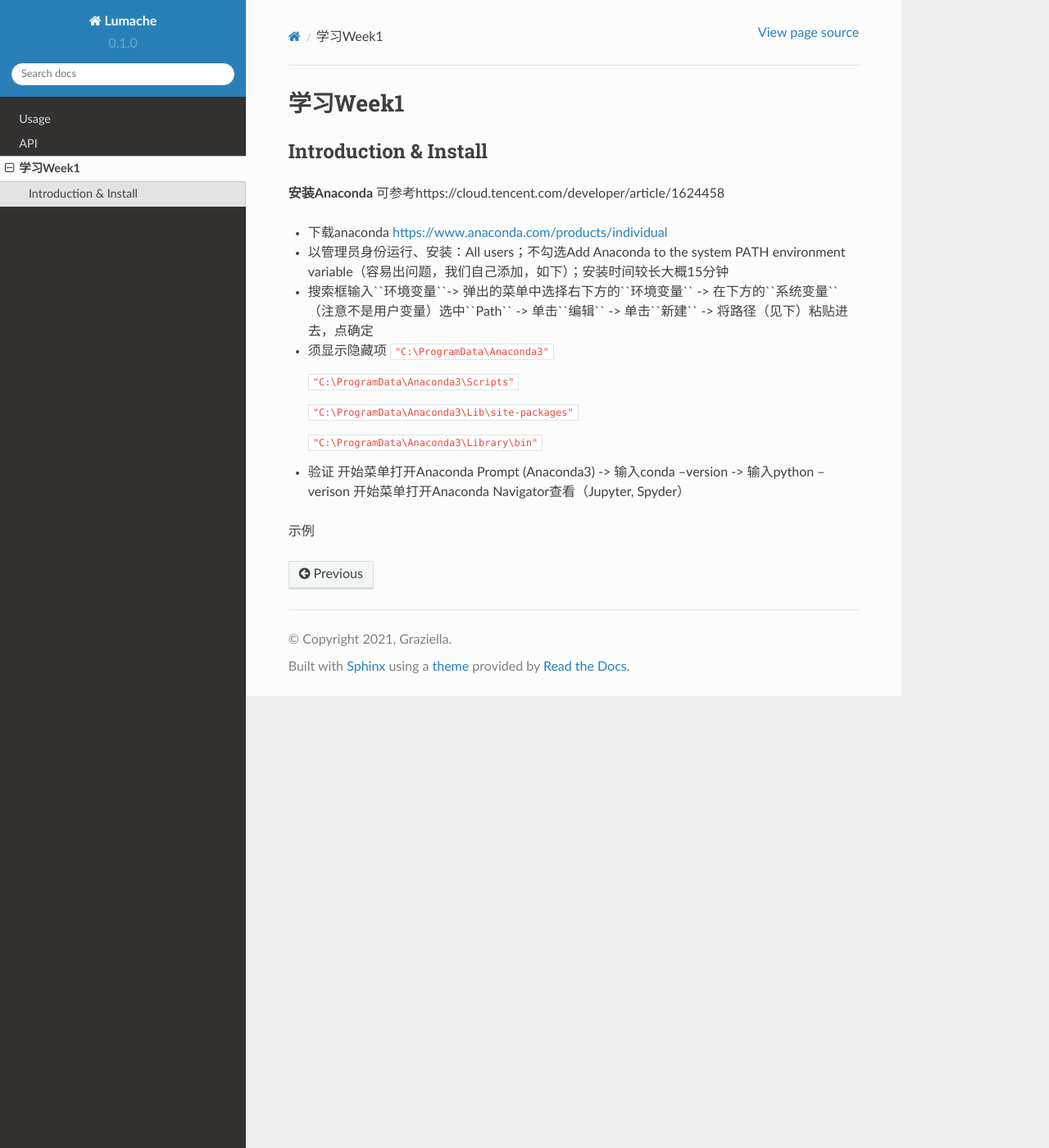
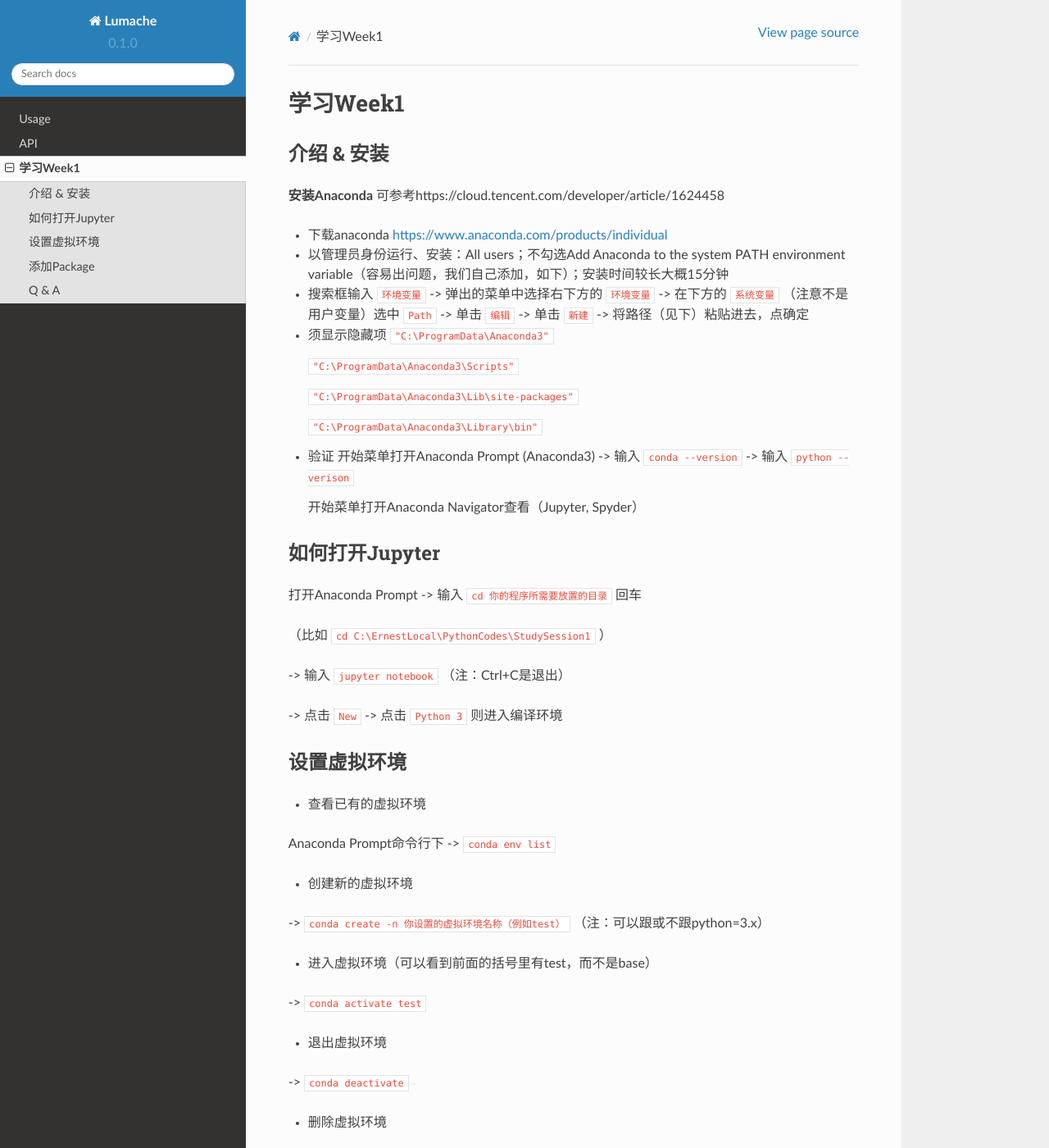
Before and after one commit to sandaowu/IACCS-Python-Study, a Sphinx documentation site: the page built from docs/source/study1.rst, in a window 1280 px wide and 1400 px high. Shown: the whole window at 82% size. Built offline with Sphinx 7.4.7 and the Read the Docs theme 2.0.0, drawn with Linux system fonts in a browser that asks for light colours; some of the changed text lies outside the part shown.

Commit message:
Update study1.rst
IACCS Python Study - Week 1

```diff
--- a/docs/source/study1.rst
+++ b/docs/source/study1.rst
@@ -3,14 +3,14 @@
 
 .. _introduction:
 
-Introduction & Install
+介绍 & 安装
 ------------
 **安装Anaconda**
 可参考https://cloud.tencent.com/developer/article/1624458
 
 * 下载anaconda https://www.anaconda.com/products/individual
 * 以管理员身份运行、安装：All users；不勾选Add Anaconda to the system PATH environment variable（容易出问题，我们自己添加，如下）；安装时间较长大概15分钟
-* 搜索框输入``环境变量``-> 弹出的菜单中选择右下方的``环境变量``  -> 在下方的``系统变量``（注意不是用户变量）选中``Path`` -> 单击``编辑`` -> 单击``新建`` -> 将路径（见下）粘贴进去，点确定
+* 搜索框输入 ``环境变量`` -> 弹出的菜单中选择右下方的 ``环境变量`` -> 在下方的 ``系统变量`` （注意不是用户变量）选中 ``Path`` -> 单击 ``编辑`` -> 单击 ``新建`` -> 将路径（见下）粘贴进去，点确定
 * 须显示隐藏项
   ``"C:\ProgramData\Anaconda3"``
 
@@ -19,7 +19,74 @@ Introduction & Install
   ``"C:\ProgramData\Anaconda3\Lib\site-packages"``
 
   ``"C:\ProgramData\Anaconda3\Library\bin"``
-* 验证  开始菜单打开Anaconda Prompt (Anaconda3) -> 输入conda --version -> 输入python --verison 开始菜单打开Anaconda Navigator查看（Jupyter, Spyder）
+* 验证
+  开始菜单打开Anaconda Prompt (Anaconda3) -> 输入 ``conda --version`` -> 输入 ``python --verison``
+
+  开始菜单打开Anaconda Navigator查看（Jupyter, Spyder）
+
+如何打开Jupyter
+------------------
+打开Anaconda Prompt -> 输入 ``cd 你的程序所需要放置的目录`` 回车
+
+（比如 ``cd C:\ErnestLocal\PythonCodes\StudySession1`` ）
+
+-> 输入 ``jupyter notebook`` （注：Ctrl+C是退出）
+
+-> 点击 ``New`` -> 点击 ``Python 3`` 则进入编译环境
+
+设置虚拟环境
+---------------
+* 查看已有的虚拟环境
+
+Anaconda Prompt命令行下 -> ``conda env list``
+
+* 创建新的虚拟环境
+
+-> ``conda create -n 你设置的虚拟环境名称（例如test）`` （注：可以跟或不跟python=3.x）
+
+* 进入虚拟环境（可以看到前面的括号里有test，而不是base）
+
+-> ``conda activate test``
+
+* 退出虚拟环境
+
+-> ``conda deactivate``
+
+* 删除虚拟环境
+
+-> ``conda remove -n 虚拟环境名称 --all``
+
+添加Package
+-------------
+Anaconda Prompt切换到你需要安装package到的环境中（可以是虚拟环境，可以是base）
+（！！！一定要用管理员权限打开，否则例如pandas都无法安装）
+
+-> conda install 后面跟命令（例如： ``conda install pandas`` ）
+
+常用的package安装：
+
+-> ``conda install pandas``
+
+-> ``conda install -c openbabel openbabel``
+
+-> ``conda install -c rdkit rdkit``
+
+Q & A
+-----
+* 解决Anaconda Prompt里可以导入某package，但jupyter里不能导入的问题（比如rdkit），参考https://www.pianshen.com/article/3252266007/
+
+-> ``conda install ipykernel``
+
+-> ``conda install -n 虚拟环境名称 ipykernel`` （在虚拟环境中安装）
+
+-> ``conda activate 虚拟环境名称``
+
+-> ``python -m ipykernel install --user --name 虚拟环境名称 --display-name 显示名称``
+
+-> 重启jupyter，改变kernel到“显示名称”
+
+另，删除kernel：-> ``jupyter kernelspec remove 虚拟环境名称``
 
 
-示例
+* 安装anaconda和python出现问题的同学，建议可以把原来的anaconda卸载了，然后照昨天的流程重新安装一下（建议不要更改默认安装路径），试试行不行，便于大家以后都 on the same page.
+如果你以往的系统用习惯了，你知道怎么调虚拟环境等等的话，那也行
```
